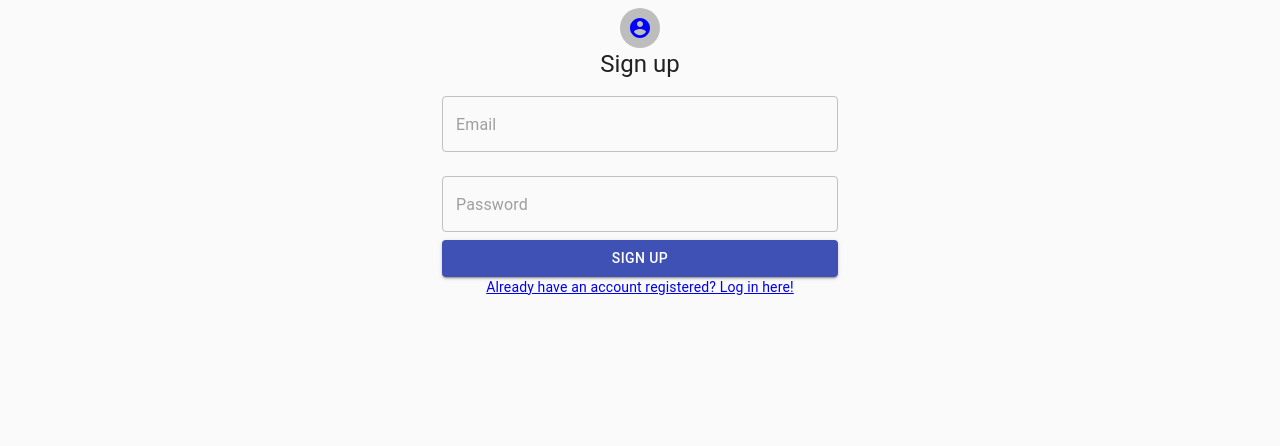
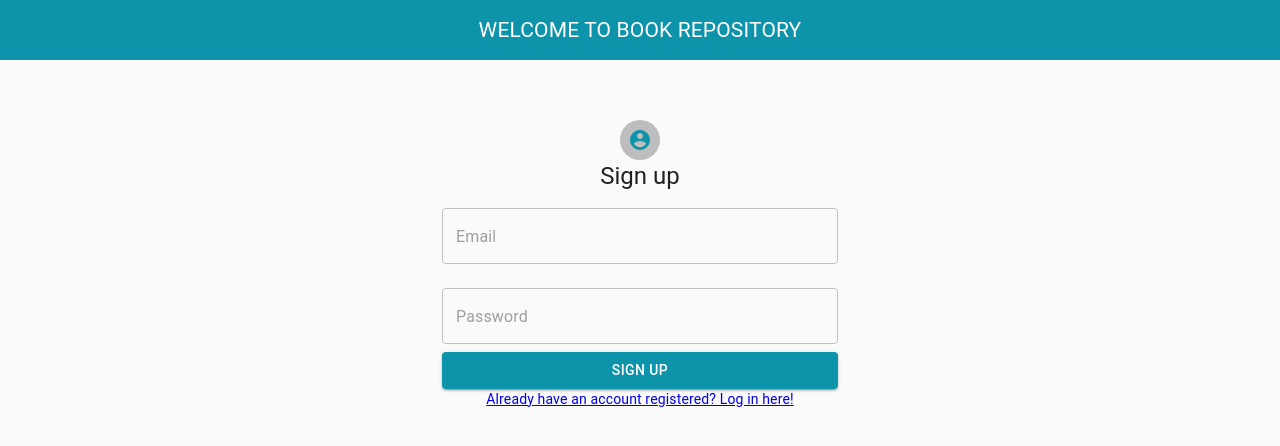
Before and after one commit to kemenykristof/book-repository, a React (Create React App) app: page /signup in a window 1280 px wide. Shown: the top 446 px of the page. Built offline with nearby package versions, Linux system fonts and the light colour scheme; no server answers; the database is empty.

Commit message:
login + signup header added

```diff
--- /dev/null
+++ b/src/registration/Header2.jsx
@@ -0,0 +1,30 @@
+import React, { useContext } from "react";
+import { ThemeContext } from "../contexts/ThemeContext";
+
+
+const Header2 = () => {
+  const { isLightTheme, darkTheme, lightTheme } = useContext(ThemeContext);
+  const theme = isLightTheme ? lightTheme : darkTheme;
+
+  return (
+    <nav>
+      <div
+        style={{
+          display: "flex",
+          color: "white",
+          backgroundColor: theme.headerColor,
+          justifyContent: "space-around",
+          alignContent: "center",
+          textAlign: "center",
+          padding: "15px"
+        }}
+      >
+        <div>
+          <span style={{ fontSize: "1.5em" }}>WELCOME TO BOOK REPOSITORY</span>
+        </div>
+      </div>
+    </nav>
+  );
+};
+
+export default Header2;
--- a/src/registration/Login.jsx
+++ b/src/registration/Login.jsx
@@ -10,6 +10,7 @@ import TextField from "@material-ui/core/TextField";
 import LockOutlinedIcon from "@material-ui/icons/LockOutlined";
 import Typography from "@material-ui/core/Typography";
 import Container from "@material-ui/core/Container";
+import Header2 from "./Header2";
 
 const Login = ({ history }) => {
   const handleLogin = useCallback(
@@ -35,17 +36,19 @@ const Login = ({ history }) => {
   }
 
   const paperStyle = {
-    marginTop: "8px",
+    marginTop: "60px",
     display: "flex",
     flexDirection: "column",
     alignItems: "center"
   };
 
   return (
+    <div>
+      <Header2 />
       <Container component="main" maxWidth="xs">
         <CssBaseline />
         <div style={paperStyle}>
-        <Avatar style={{ color: "blue" }} className="avatar">
+          <Avatar style={{ color: "rgb(13, 148, 171)" }} className="avatar">
             <LockOutlinedIcon />
           </Avatar>
           <Typography component="h1" variant="h5">
@@ -74,7 +77,12 @@ const Login = ({ history }) => {
                 fullWidth
               />
             </label>
-          <Button fullWidth variant="contained" color="primary" type="submit">
+            <Button
+              fullWidth
+              variant="contained"
+              style={{ backgroundColor: "rgb(13, 148, 171)", color: "white" }}
+              type="submit"
+            >
               Log in
             </Button>
           </form>
@@ -83,6 +91,7 @@ const Login = ({ history }) => {
           </div>
         </div>
       </Container>
+    </div>
   );
 };
 
--- a/src/registration/SignUp.jsx
+++ b/src/registration/SignUp.jsx
@@ -9,6 +9,7 @@ import TextField from "@material-ui/core/TextField";
 import AccountCircleIcon from "@material-ui/icons/AccountCircle";
 import Typography from "@material-ui/core/Typography";
 import Container from "@material-ui/core/Container";
+import Header2 from "./Header2";
 
 const SignUp = ({ history }) => {
   const handleSignUp = useCallback(
@@ -28,17 +29,19 @@ const SignUp = ({ history }) => {
   );
 
   const paperStyle = {
-    marginTop: "8px",
+    marginTop: "60px",
     display: "flex",
     flexDirection: "column",
     alignItems: "center"
   };
 
   return (
+    <div>
+      <Header2 />
       <Container component="main" maxWidth="xs">
         <CssBaseline />
         <div style={paperStyle}>
-        <Avatar style={{ color: "blue" }} className="avatar">
+          <Avatar style={{ color: "rgb(13, 148, 171)" }} className="avatar">
             <AccountCircleIcon />
           </Avatar>
           <Typography component="h1" variant="h5">
@@ -67,7 +70,12 @@ const SignUp = ({ history }) => {
                 fullWidth
               />
             </label>
-          <Button fullWidth variant="contained" color="primary" type="submit">
+            <Button
+              fullWidth
+              variant="contained"
+              style={{ backgroundColor: "rgb(13, 148, 171)", color: "white" }}
+              type="submit"
+            >
               Sign Up
             </Button>
           </form>
@@ -78,6 +86,7 @@ const SignUp = ({ history }) => {
           </div>
         </div>
       </Container>
+    </div>
   );
 };
 
```
Lines whose indentation alone changed are shown as unchanged.
